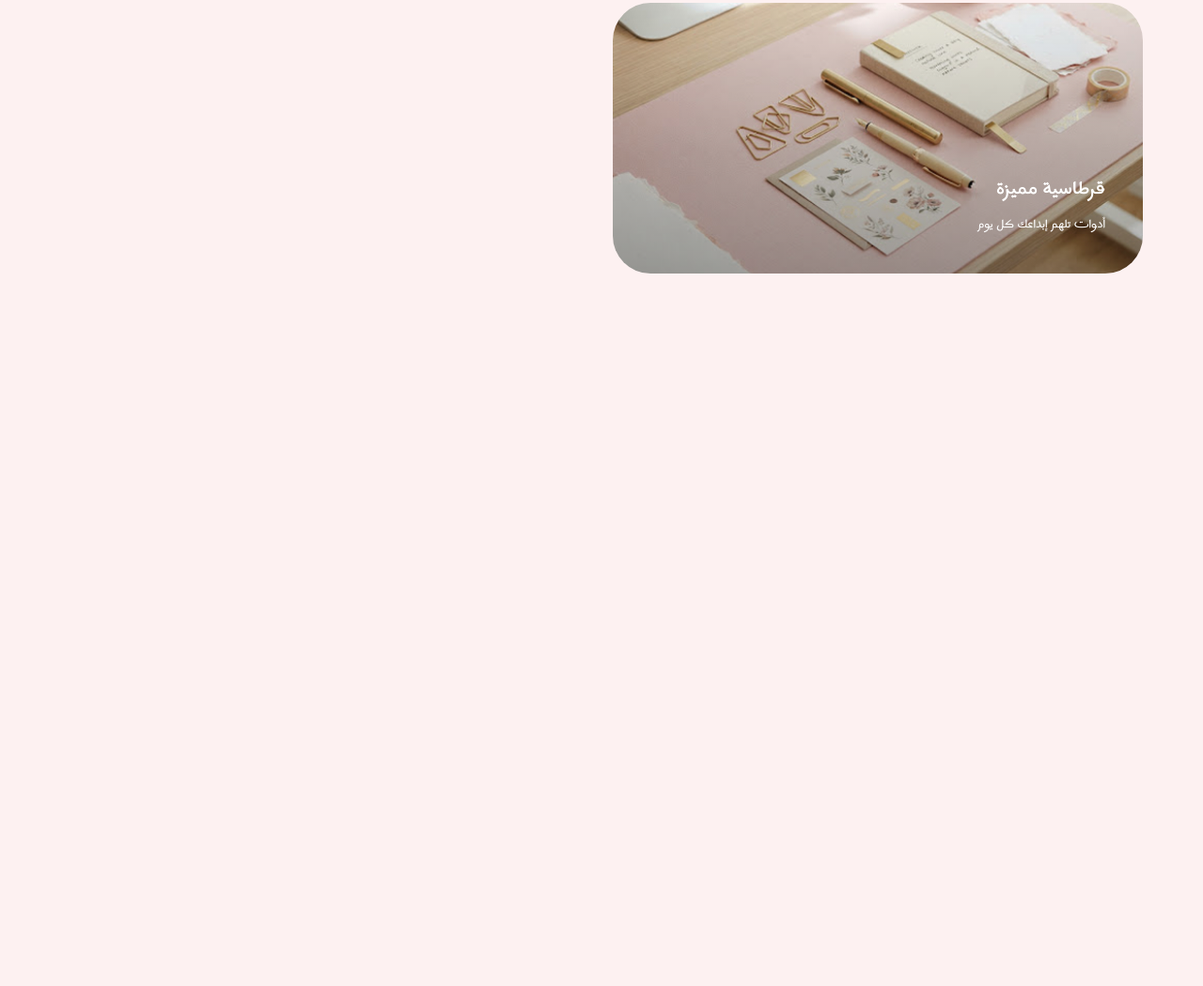
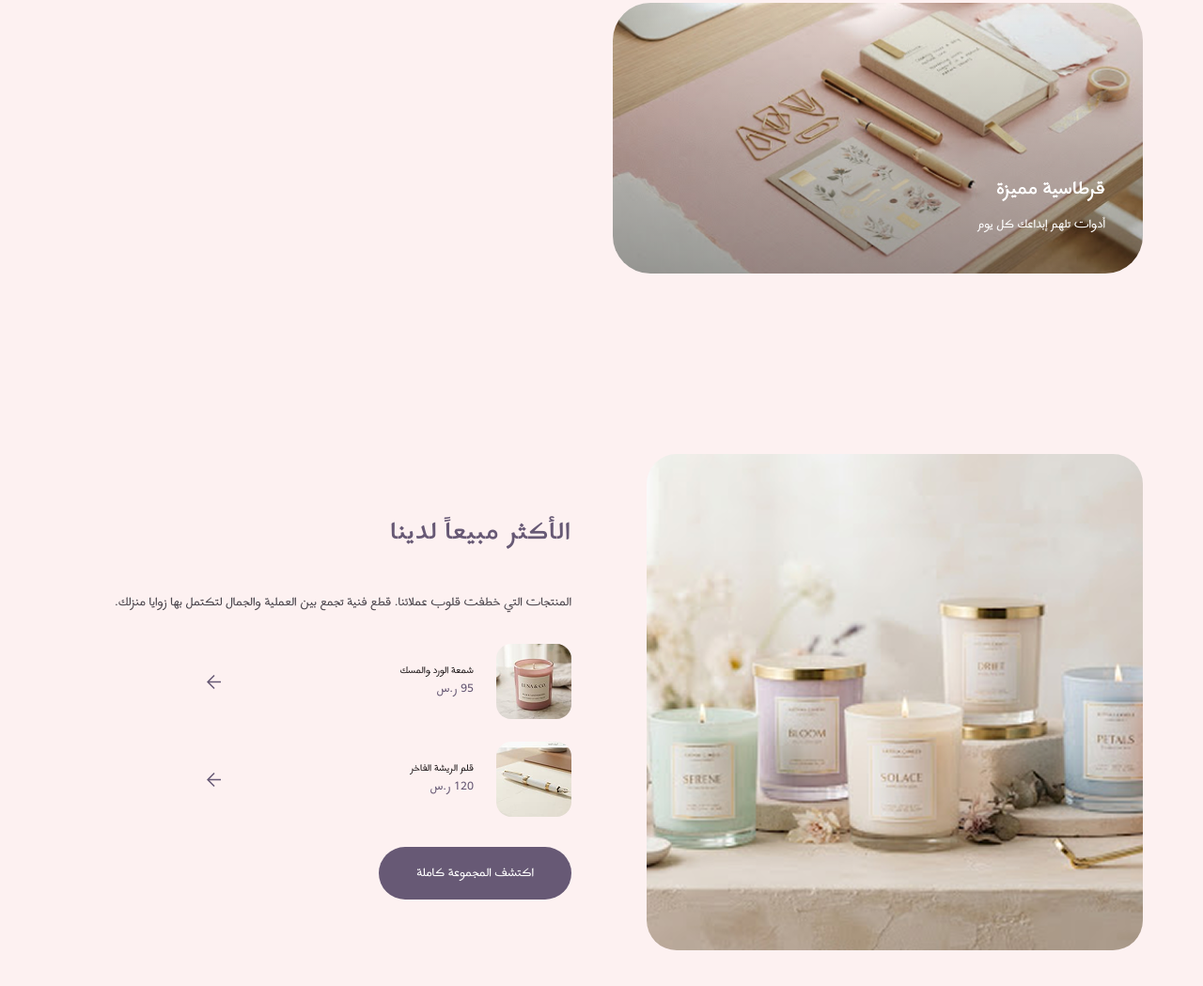
Before and after one commit to AsmaBaker/L-Atelier, a website: page index.html in a window 1280 px wide. Shown: the part 1205-2254 px from the top of the page at 94% size. Before the commit the page ends 1592 px from the top, so only its background shows below. Drawn offline with Linux system fonts and the light colour scheme.

Commit message:
most section

```diff
--- a/index.html
+++ b/index.html
@@ -77,5 +77,38 @@
           </div>
         </div>
     </section>
+    <section>
+        <div class="MostPopular  py-24">
+          <div class="container row gap-[63.99px]">
+            <div class="most-img w-[50%]">
+                <img class="w-[528px] h-[528px] rounded-4xl" src="./src/img/MostPopular/most.png" alt="">
+            </div>
+            <div class="most-desc w-[50%] flex flex-col gap-8">
+                <h2 class="text-head">الأكثر مبيعاً لدينا</h2>
+                <p class="text-text">المنتجات التي خطفت قلوب عملائنا. قطع فنية تجمع بين العملية والجمال لتكتمل بها زوايا منزلك.</p>
+                <div class="products">
+                    <div class="product row mb-6  gap-x-6">
+                        <img class="rounded-2xl" src="./src/img/MostPopular/most2.png" alt="">
+                        <div class="w-[45%]">
+                          <h6 class="text-text3">شمعة الورد والمسك</h6>
+                          <p class="text-head">95 ر.س</p>
+                        </div>
+                        <img src="./src/img/MostPopular/Container.svg" alt="">
+                    </div>
+                    <div class="product row gap-x-6">
+                        <img class="rounded-2xl" src="./src/img/MostPopular/most3.png" alt="">
+                        <div class="w-[45%]">
+                          <h6 class="text-text3">قلم الريشة الفاخر</h6>
+                          <p class="text-head">120 ر.س</p>
+                        </div>
+                        <img src="./src/img/MostPopular/Container.svg" alt="">
+                    </div>
+                </div>
+                <a class="button text-white bg-head w-fit hover:text-head hover:bg-white" href="">اكتشف المجموعة كاملة</a>
+
+            </div>
+          </div>
+        </div>
+    </section>
 </body>
 </html>
--- a/src/input.css
+++ b/src/input.css
@@ -12,6 +12,7 @@
     --color-head:#675975;
     --color-text:#4A454C;
     --color-text2:#6E595A;
+    --color-text3:#201A1B;
   /*الخطوط*/
     --font-harmattan:"Harmattan";/*بديل FreeSerif*/
     --font-lora: "Lora"; /*Liberation Serif بديل*/
```
Also changed, not shown: src/img/MostPopular/Container.svg (added), src/img/MostPopular/most.png (added), src/img/MostPopular/most2.png (added), src/img/MostPopular/most3.png (added), src/output.css.
